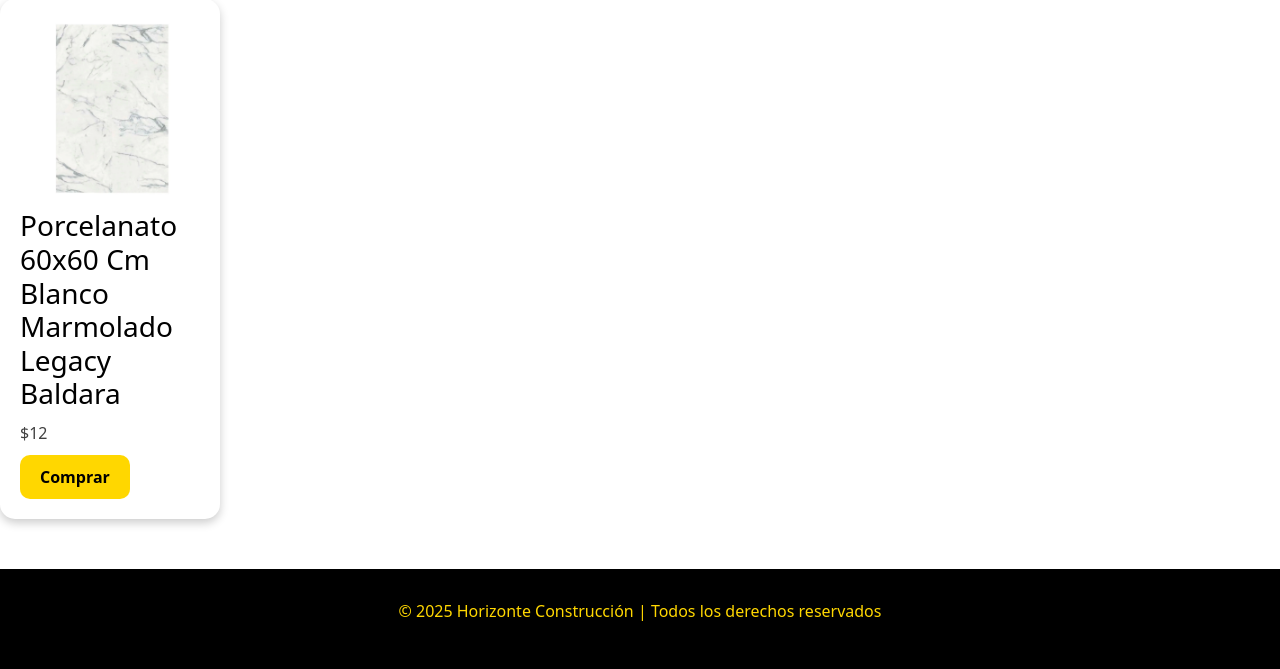
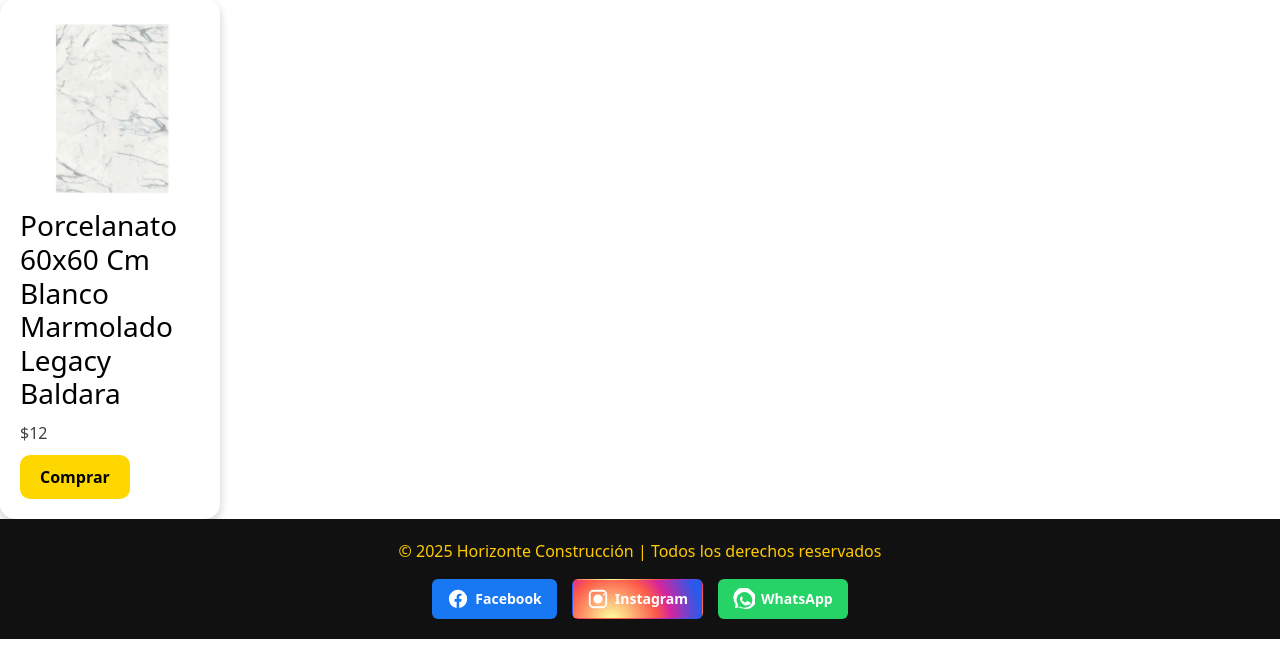
Before and after one commit to AdrianTejeda/PROYECTO-DE-LABORATORIO-DE-PROGRAMACION-, a PHP site: page /Horizontecontrucciones.html in a window 1280 px wide. Shown: the part 2555-3224 px from the top of the page. After the commit the page ends 3194 px from the top, so only its background shows below. Run offline with PHP 8.4, Linux system fonts and the light colour scheme.

Commit message:
Agrego botones de redes sociales en el footer

```diff
--- a/Horizontecontrucciones.html
+++ b/Horizontecontrucciones.html
@@ -104,11 +104,37 @@
         </div>
     </section>
 
-    <!-- Pie de página -->
-    <footer id="contacto">
+    <!-- Pie de página/ le agrego botones de redes al footer -->
+<footer id="contacto">
+  <div class="footer-inner">
+    <p>© 2025 Horizonte Construcción | Todos los derechos reservados</p>
 
-        <p>© 2025 Horizonte Construcción | Todos los derechos reservados</p>
-    </footer>
+    <div class="footer-social">
+      <!-- Facebook -->
+      <a class="btn fb" href="https://www.facebook.com/" target="_blank" rel="noopener" aria-label="Facebook">
+        <svg viewBox="0 0 24 24" width="22" height="22" aria-hidden="true">
+          <path d="M22 12a10 10 0 1 0-11.5 9.9v-7h-2.3V12h2.3V9.7c0-2.3 1.4-3.5 3.4-3.5.98 0 2 .18 2 .18v2.2h-1.1c-1.1 0-1.5.7-1.5 1.4V12h2.6l-.4 2.9h-2.2v7A10 10 0 0 0 22 12z"/>
+        </svg>
+        Facebook
+      </a>
 
+      <!-- Instagram -->
+      <a class="btn ig" href="https://www.instagram.com/" target="_blank" rel="noopener" aria-label="Instagram">
+        <svg viewBox="0 0 24 24" width="22" height="22" aria-hidden="true">
+          <path d="M7 2h10a5 5 0 0 1 5 5v10a5 5 0 0 1-5 5H7a5 5 0 0 1-5-5V7a5 5 0 0 1 5-5zm0 2a3 3 0 0 0-3 3v10a3 3 0 0 0 3 3h10a3 3 0 0 0 3-3V7a3 3 0 0 0-3-3H7zm5 3a5 5 0 1 1 0 10 5 5 0 0 1 0-10zm6.5-.9a1.1 1.1 0 1 1 0 2.2 1.1 1.1 0 0 1 0-2.2z"/>
+        </svg>
+        Instagram
+      </a>
+
+      <!-- WhatsApp -->
+      <a class="btn wa" href="https://www.whatsapp.com/" target="_blank" rel="noopener" aria-label="WhatsApp">
+        <svg viewBox="0 0 24 24" width="22" height="22" aria-hidden="true">
+          <path d="M20.5 3.5A10.5 10.5 0 0 0 2.9 17.7L2 22l4.4-1a10.5 10.5 0 0 0 5 1.3h.1A10.5 10.5 0 0 0 20.5 3.5zm-8 18.1h-.1a8.6 8.6 0 0 1-4.4-1.2l-.3-.2-2.6.6.6-2.5-.2-.3A8.6 8.6 0 1 1 12.5 21.6zm4.9-6.4c-.3-.2-1.7-.9-2-.9s-.5 0-.7.3c-.2.3-.8 1-.9 1.2-.2.2-.3.2-.6.1a7.1 7.1 0 0 1-3.3-2.9c-.3-.5.3-.5.9-1.7.1-.2 0-.3-.1-.5l-.4-1c-.1-.3-.3-.5-.5-.5h-.5c-.2 0-.5.1-.7.3-.3.3-1 1-1 2.4s1 2.8 1.1 3c.2.3 2 3.1 4.9 4.3.7-.3 1.2-.5 1.6-.6.7-.2 1.3-.2 1.8-.1.6-.1 1.7-.7 2-1.4.2-.7.2-1.2.1-1.4-.1-.3-.3-.4-.6-.6z"/>
+        </svg>
+        WhatsApp
+      </a>
+    </div>
+  </div>
+</footer>
 </body>
 </html>
--- a/diseño.css
+++ b/diseño.css
@@ -167,10 +167,65 @@ text-wrap: center;
 }
 
 /* Pie de página */
+/* ----- Layout: que el footer quede abajo ----- */
+html, body {
+  height: 100%;
+  margin: 0;
+}
+body {
+  display: flex;
+  flex-direction: column;
+}
+main, section, .contenido-principal { /* usa el contenedor que tengas */
+  flex: 1;
+}
+
+/* ----- Footer ----- */
 footer {
-    background-color: var(--negro);
-    color: var(--amarillo);
-    padding: 30px 20px;
-    text-align: center;
-    margin-top: 50px;
+  background: #111;
+  color: #ffcc00;
+  text-align: center;
+  padding: 20px 10px;
 }
+footer .footer-inner {
+  max-width: 1100px;
+  margin: 0 auto;
+}
+
+/* ----- Botonera: usamos DIV, no NAV, para evitar reglas globales ----- */
+footer .footer-social {
+  display: flex;
+  justify-content: center;
+  gap: 15px;
+  margin-top: 12px;
+  flex-wrap: wrap;
+
+  /* Blindaje por si había reglas raras */
+  position: static !important;
+}
+
+/* ----- Botones rectangulares ----- */
+footer .footer-social .btn {
+  display: inline-flex;
+  align-items: center;
+  gap: 6px;
+  padding: 8px 14px;
+  border-radius: 6px;      /* rectángulo con esquinas suaves */
+  text-decoration: none;
+  color: #fff;
+  font-size: 14px;
+  font-weight: 600;
+  line-height: 1;
+  transition: transform .15s ease, filter .2s ease;
+}
+footer .footer-social .btn svg { fill: currentColor; }
+footer .footer-social .btn:hover { transform: translateY(-2px); filter: brightness(1.08); }
+
+/* Colores de marca */
+footer .footer-social .btn.fb { background: #1877F2; }
+footer .footer-social .btn.wa { background: #25D366; }
+/* Instagram con gradiente */
+footer .footer-social .btn.ig {
+  background: radial-gradient(circle at 30% 107%,
+    #fdf497 0%, #fdf497 5%, #fd5949 45%, #d6249f 60%, #285AEB 90%);
+}
```
